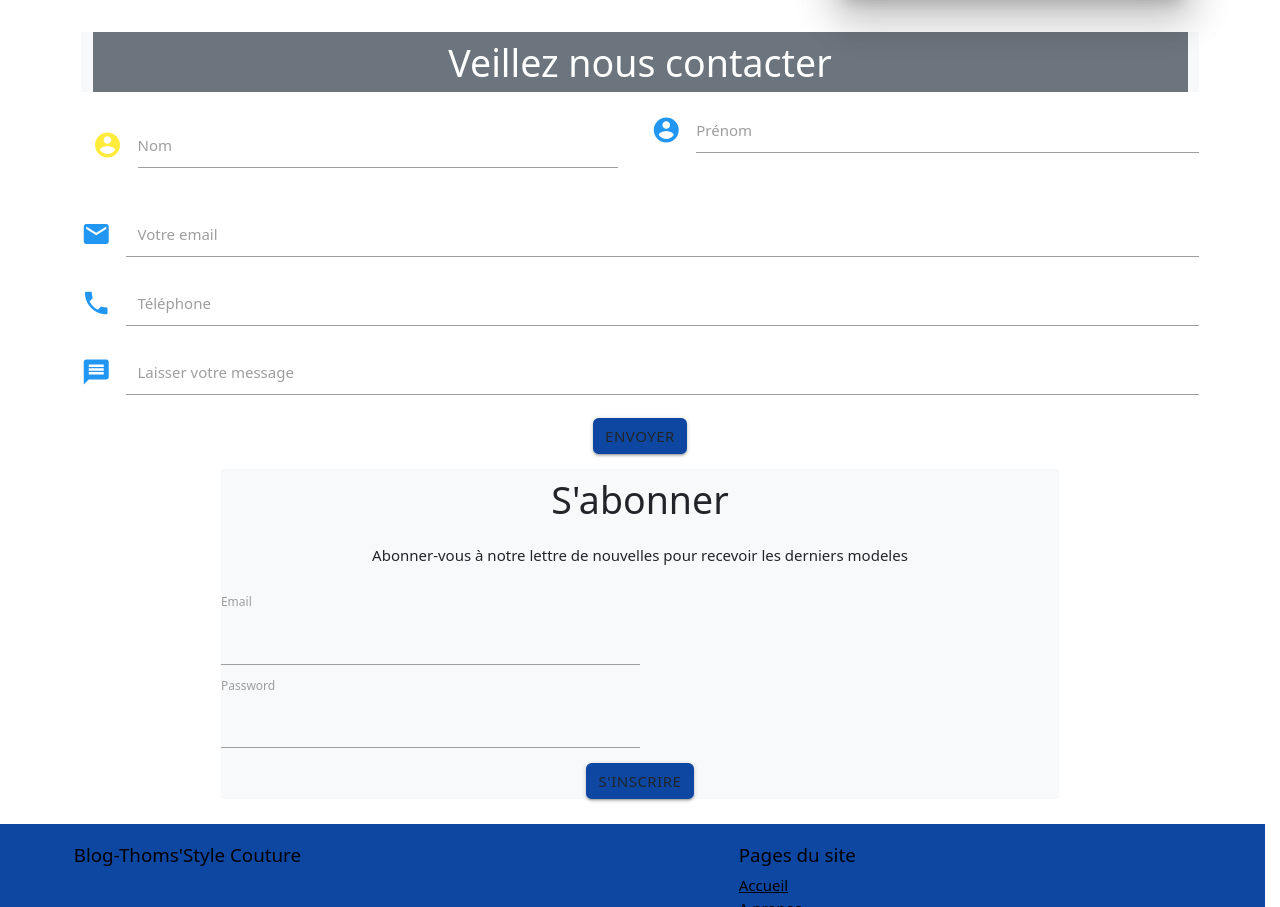
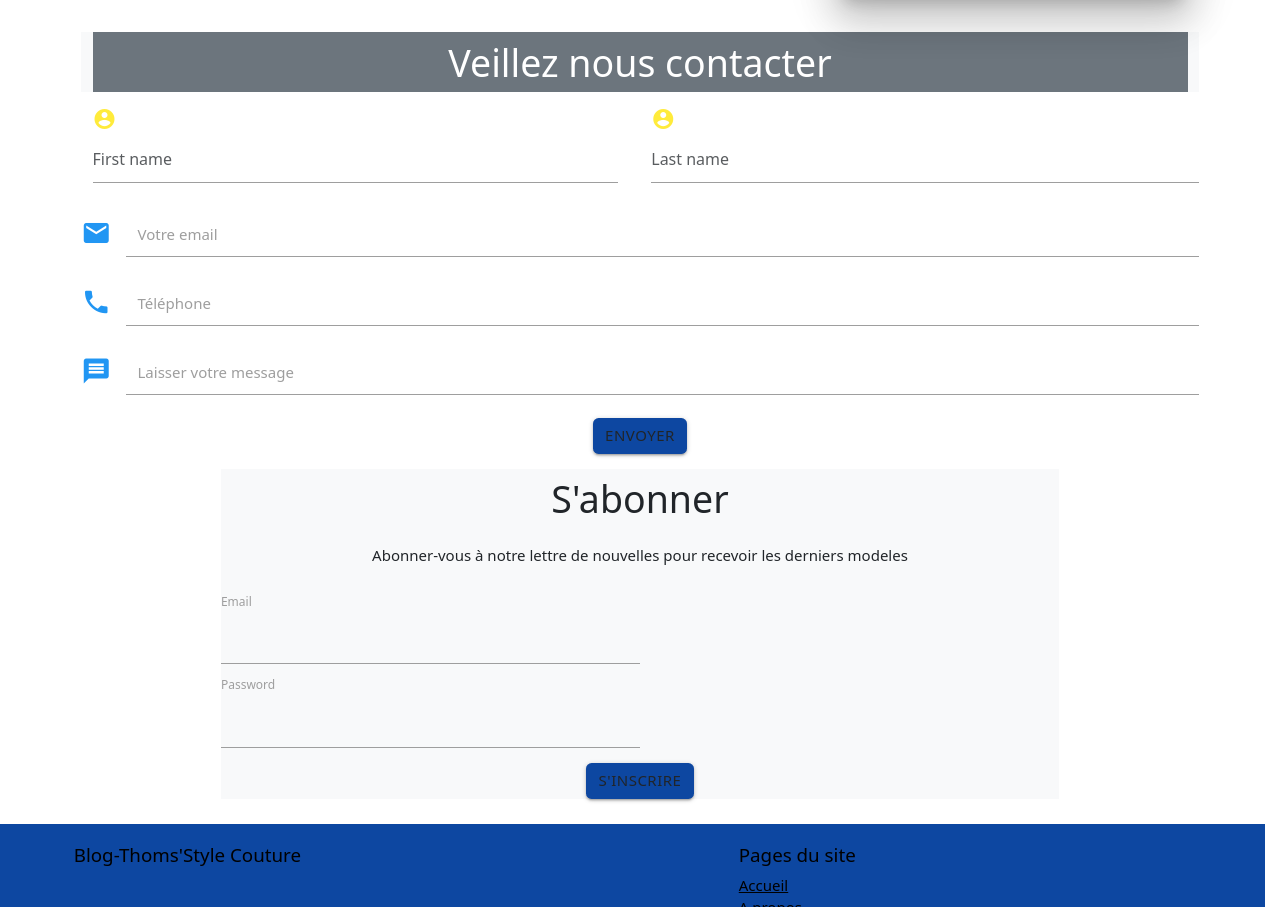
Before and after one commit to elisabethchemgnie/thoms, a website: page index.html in a window 1280 px wide. Shown: the part 2939-3846 px from the top of the page. Drawn offline with Linux system fonts and the light colour scheme.

Commit message:
changement de section

```diff
--- a/index.html
+++ b/index.html
@@ -327,17 +327,24 @@
                 <div class="row">
                 <div class="col l6 m6 s6 formulaire">
                 <form action="#">
-                    <div class="input-field col s12 yellow-text">
+                        <!-- <div class="row">
+                            <div class="col">
                                 <i class="material-icons prefix">account_circle</i>
-                        <input id="icon_prefix" type="text" class="validate">
-                        <label for="icon_prefix">Nom</label>
+                            <input type="text" class="form-control" placeholder="First name" aria-label="First name">
+                            </div>
+                            <div class="col">
+                                <i class="material-icons prefix">account_circle</i>
+                            <input type="text" class="form-control" placeholder="Last name" aria-label="Last name">
+                            </div>
+                        </div> -->
+                     <div class="col s12 yellow-text">
+                        <i class="material-icons prefix">account_circle</i>
+                        <input type="text" class="form-control" placeholder="First name" aria-label="First name">
                     </div>
                 </div>
-
-                    <div class="input-field col s12 blue-text">
+                    <div class="col s12 yellow-text">
                         <i class="material-icons prefix">account_circle</i>
-                        <input id="icon_prefix" type="text" class="validate">
-                        <label for="icon_prefix">Prénom</label>
+                        <input type="text" class="form-control" placeholder="Last name" aria-label="Last name">
                     </div>
                 </div>
                     <div class="input-field col s12 blue-text">
```
Lines whose indentation alone changed are shown as unchanged.
